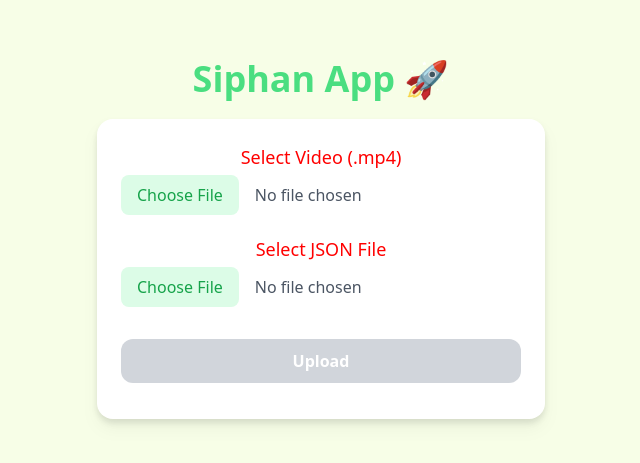
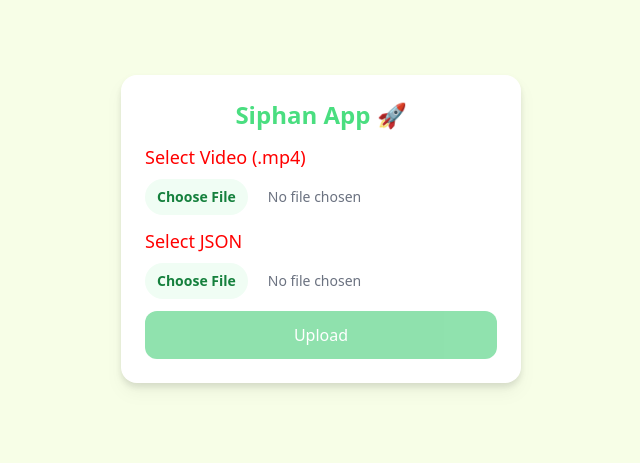
Before and after one commit to itssiphan/my-uploader-fronted, a React (Vite) app: page / in a window 1280 px wide. Shown: the part 171-634 px from the top of the page, without its empty margins (319-959 px from the left). Built offline with nearby package versions, Linux system fonts and the light colour scheme.

Commit message:
Update App.jsx

```diff
--- a/src/App.jsx
+++ b/src/App.jsx
@@ -1,36 +1,33 @@
-import React, { useState } from 'react';
-import './App.css';
+import React, { useState } from "react";
 
 function App() {
-  const [videoFile, setVideoFile] = useState(null);
-  const [jsonFile, setJsonFile] = useState(null);
-  const [uploadStatus, setUploadStatus] = useState("Upload");
+  const [video, setVideo] = useState(null);
+  const [json, setJson] = useState(null);
+  const [status, setStatus] = useState("Upload");
   const [message, setMessage] = useState("");
 
   const handleVideo = (e) => {
-    const file = e.target.files[0];
-    setVideoFile(file);
+    setVideo(e.target.files[0]);
   };
 
   const handleJson = (e) => {
-    const file = e.target.files[0];
-    setJsonFile(file);
+    setJson(e.target.files[0]);
   };
 
   const handleUpload = async () => {
-    if (!videoFile || !jsonFile) {
-      alert("Please select both a video and a JSON file!");
+    if (!video || !json) {
+      alert("Please select both video and json file");
       return;
     }
 
-    setUploadStatus("Uploading...");
+    setStatus("Uploading...");
     setMessage("");
 
+    const formData = new FormData();
+    formData.append("video", video);
+    formData.append("json", json);
+
     try {
-      const formData = new FormData();
-      formData.append("video", videoFile);
-      formData.append("json", jsonFile);
-
       const res = await fetch("https://my-uploader-bakend.onrender.com/upload", {
         method: "POST",
         body: formData,
@@ -41,66 +38,65 @@ function App() {
       }
 
       const data = await res.json();
-      setUploadStatus("Uploaded ✅");
-      setMessage(`Video uploaded! 🎉 Title: ${data.title} | Watch: https://youtu.be/${data.videoId}`);
+
+      setStatus("Uploaded ✅");
+      setMessage(`Uploaded! ✅\nTitle: ${data.title} \nVideo: https://youtu.be/${data.videoId}`);
 
       // Clear files
-      setVideoFile(null);
-      setJsonFile(null);
-    } catch (err) {
-      console.error("Upload Error:", err);
-      setUploadStatus("Retry");
-      setMessage(`Upload failed ❌: ${err.message}`);
+      setVideo(null);
+      setJson(null);
+    } catch (error) {
+      console.error("Upload error:", error);
+      setStatus("Retry");
+      setMessage(`Upload failed ❌\n${error.message}`);
     }
   };
 
   return (
-    <div className="min-h-screen bg-lime-50 flex flex-col items-center justify-center p-4">
-      <h2 className="text-4xl my-5 font-bold text-center text-green-400">Siphan App 🚀</h2>
+    <div className="flex items-center justify-center min-h-screen bg-lime-50 p-3">
+      <div className="flex flex-col gap-3 bg-white drop-shadow-lg rounded-2xl p-6 w-[90vw] max-w-[400px]">
+        <h2 className="text-2xl font-bold text-center text-green-400">Siphan App 🚀</h2>
 
-      <div className="bg-white drop-shadow-lg rounded-2xl p-6 w-full max-w-md flex flex-col gap-5">
-        <div className="space-y-1">
-          <label className="block text-lg text-[#ff0000] font-medium mb-1">Select Video (.mp4)</label>
+        <div className="flex flex-col gap-1">
+          <label className="text-lg text-[#ff0000] font-medium mb-1">Select Video (.mp4)</label>
           <input
             onChange={handleVideo}
             type="file"
             accept=".mp4"
-            className="block w-full text-gray-600 file:mr-4 file:py-2 file:px-4 file:border-0 file:rounded-lg file:bg-green-100 file:text-green-600 hover:file:bg-green-200"
+            className="text-sm text-gray-500 file:mr-5 file:py-2 file:px-3 file:border-0 file:rounded-full file:text-sm file:font-semibold file:bg-green-50 file:text-green-700 hover:file:bg-green-100"
           />
-          {videoFile && <p className="text-sm text-blue-600 truncate">🎥 {videoFile.name}</p>}
+          {video && <span className="text-blue-500 text-xs">🎥 {video.name}</span>}
         </div>
 
-        <div className="space-y-1">
-          <label className="block text-lg text-[#ff0000] font-medium mb-1">Select JSON File</label>
+        <div className="flex flex-col gap-1">
+          <label className="text-lg text-[#ff0000] font-medium mb-1">Select JSON</label>
           <input
             onChange={handleJson}
             type="file"
             accept=".json"
-            className="block w-full text-gray-600 file:mr-4 file:py-2 file:px-4 file:border-0 file:rounded-lg file:bg-green-100 file:text-green-600 hover:file:bg-green-200"
+            className="text-sm text-gray-500 file:mr-5 file:py-2 file:px-3 file:border-0 file:rounded-full file:text-sm file:font-semibold file:bg-green-50 file:text-green-700 hover:file:bg-green-100"
           />
-          {jsonFile && <p className="text-sm text-blue-600 truncate">📄 {jsonFile.name}</p>}
+          {json && <span className="text-blue-500 text-xs">📄 {json.name}</span>}
         </div>
 
         <button
           onClick={handleUpload}
-          disabled={!videoFile || !jsonFile || uploadStatus === "Uploading..."}
-          className={`w-full my-3 py-[10px] px-4 rounded-xl text-white font-semibold ${
-            !videoFile || !jsonFile || uploadStatus === "Uploading..."
-              ? "bg-gray-300 cursor-not-allowed"
-              : "bg-green-500 hover:bg-green-700"
-          }`}
+          disabled={!video || !json || status === "Uploading..."}
+          className="bg-green-500 text-white font-medium rounded-xl p-3 hover:bg-green-600 disabled:opacity-50"
         >
-          {uploadStatus}
+          {status}
         </button>
+
+        {message && (
+          <div className="mt-2 text-sm whitespace-pre-wrap text-center">
+            {message.includes("failed") ? (
+              <p className="text-red-600">{message}</p>
+            ) : (
+              <p className="text-green-600">{message}</p>
+            )}
+          </div>
+        )}
       </div>
-
-      {message && (
-        <div className="mt-5 text-center max-w-md px-4 py-2 rounded bg-white shadow">
-          <p className={message.includes("failed") ? "text-red-500" : "text-green-600"}>
-            {message}
-          </p>
-        </div>
-      )}
     </div>
   );
 }
```
